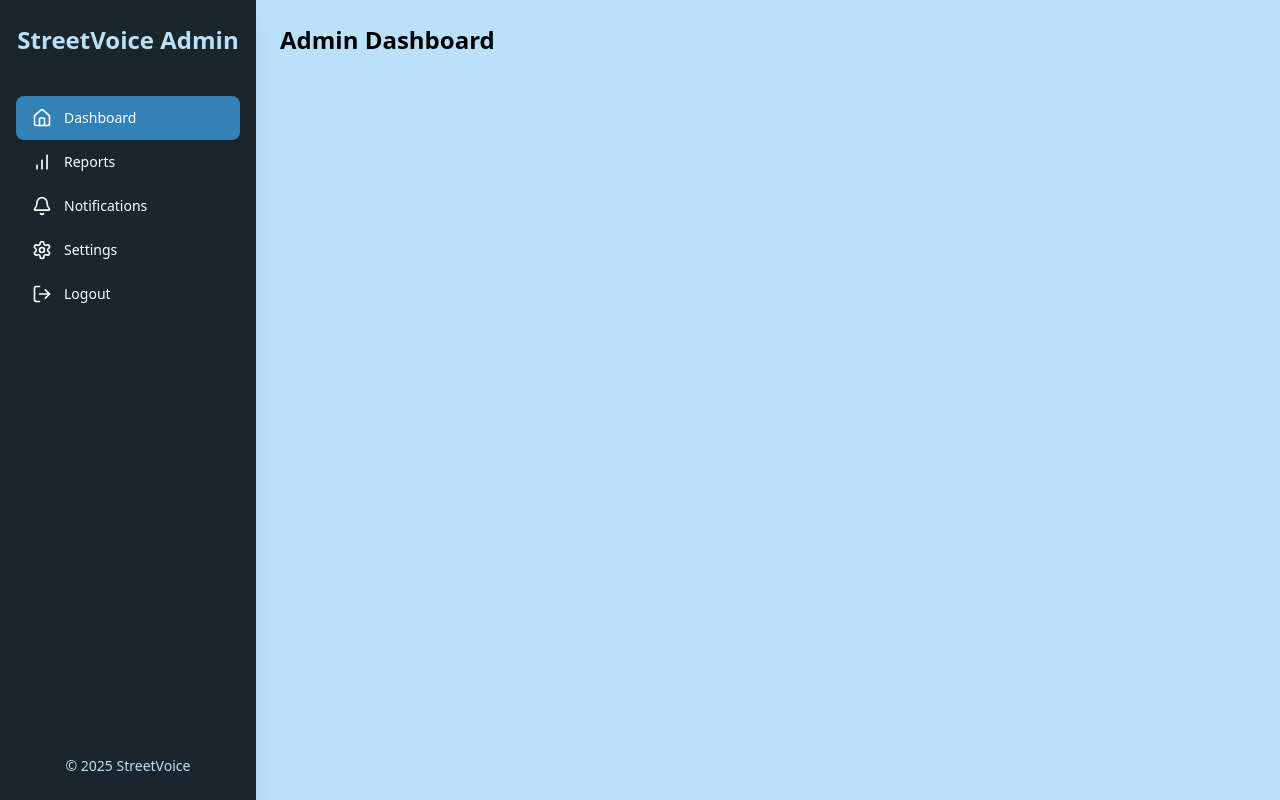
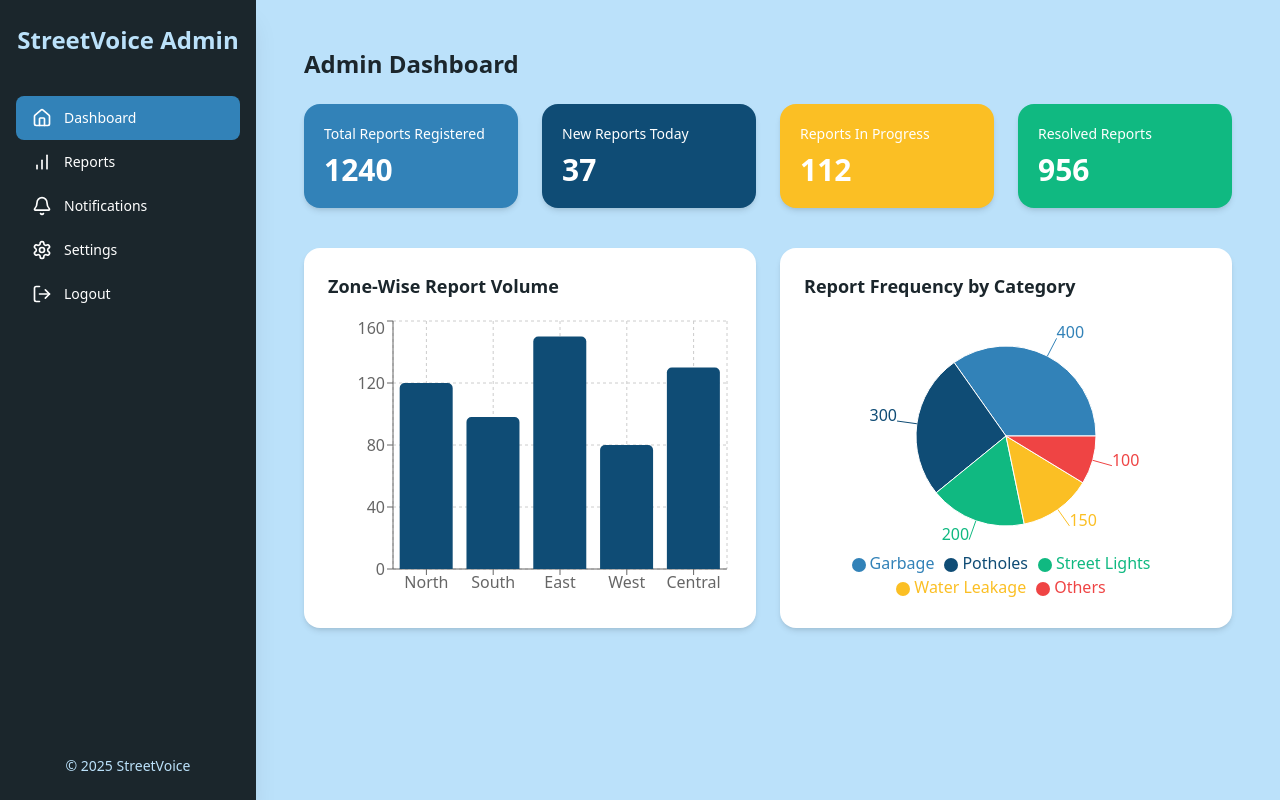
Before and after one commit to arorarish245/StreetVoice, a Next.js app in the folder frontend/: page /admin/dashboard in a window 1280 px wide. Built offline with nearby package versions, Linux system fonts and the light colour scheme.

Commit message:
add zone-wise bar chart and category pie chart to dashboard

```diff
--- a/frontend/package.json
+++ b/frontend/package.json
@@ -17,6 +17,7 @@
     "react": "^19.0.0",
     "react-dom": "^19.0.0",
     "react-icons": "^5.5.0",
+    "recharts": "^2.15.3",
     "tailwindcss-textshadow": "^2.1.3"
   },
   "devDependencies": {
--- a/frontend/src/app/admin/dashboard/page.tsx
+++ b/frontend/src/app/admin/dashboard/page.tsx
@@ -1,8 +1,49 @@
+import ReportPieChart from "@/app/components/ReportPiechart";
+import ZoneBarChart from "@/app/components/ZoneBarchart";
+
 export default function DashboardPage() {
+  const metrics = [
+    {
+      label: "Total Reports Registered",
+      value: 1240,
+      color: "#3282B8", // accent
+    },
+    {
+      label: "New Reports Today",
+      value: 37,
+      color: "#0F4C75", // secondary
+    },
+    {
+      label: "Reports In Progress",
+      value: 112,
+      color: "#FBBF24", // yellow (custom for status)
+    },
+    {
+      label: "Resolved Reports",
+      value: 956,
+      color: "#10B981", // green (custom for status)
+    },
+  ];
+
   return (
-    <div>
-      <h1 className="text-2xl font-bold">Admin Dashboard</h1>
-      {/* Add your dashboard content here */}
+    <div className="p-6">
+      <h1 className="text-2xl font-bold mb-6 text-[#1B262C]">Admin Dashboard</h1>
+      <div className="grid grid-cols-1 sm:grid-cols-2 lg:grid-cols-4 gap-6">
+        {metrics.map((metric, index) => (
+          <div
+            key={index}
+            className="rounded-2xl shadow-md p-5 text-white"
+            style={{ backgroundColor: metric.color }}
+          >
+            <div className="text-sm">{metric.label}</div>
+            <div className="text-3xl font-bold mt-2">{metric.value}</div>
+          </div>
+        ))}
+      </div>
+      <div className="grid grid-cols-1 md:grid-cols-2 gap-6 mt-10">
+        <ZoneBarChart />
+        <ReportPieChart />
+      </div>
     </div>
   );
 }
--- /dev/null
+++ b/frontend/src/app/components/ReportPiechart.tsx
@@ -0,0 +1,51 @@
+// src/app/components/ReportPieChart.tsx
+"use client";
+
+import {
+  PieChart,
+  Pie,
+  Cell,
+  Tooltip,
+  Legend,
+  ResponsiveContainer,
+} from "recharts";
+
+const data = [
+  { name: "Garbage", value: 400 },
+  { name: "Potholes", value: 300 },
+  { name: "Street Lights", value: 200 },
+  { name: "Water Leakage", value: 150 },
+  { name: "Others", value: 100 },
+];
+
+const COLORS = ["#3282B8", "#0F4C75", "#10B981", "#FBBF24", "#EF4444"];
+
+export default function ReportPieChart() {
+  return (
+    <div className="bg-white rounded-2xl shadow-md p-6">
+      <h2 className="text-lg font-semibold text-[#1B262C] mb-4">Report Frequency by Category</h2>
+      <div className="w-full h-72">
+        <ResponsiveContainer>
+          <PieChart>
+            <Pie
+              data={data}
+              dataKey="value"
+              nameKey="name"
+              cx="50%"
+              cy="50%"
+              outerRadius={90}
+              fill="#8884d8"
+              label
+            >
+              {data.map((entry, index) => (
+                <Cell key={`cell-${index}`} fill={COLORS[index % COLORS.length]} />
+              ))}
+            </Pie>
+            <Tooltip />
+            <Legend />
+          </PieChart>
+        </ResponsiveContainer>
+      </div>
+    </div>
+  );
+}
--- /dev/null
+++ b/frontend/src/app/components/ZoneBarchart.tsx
@@ -0,0 +1,41 @@
+// src/app/components/ZoneBarChart.tsx
+"use client";
+
+import {
+  BarChart,
+  Bar,
+  XAxis,
+  YAxis,
+  Tooltip,
+  ResponsiveContainer,
+  CartesianGrid,
+} from "recharts";
+
+const data = [
+  { zone: "North", reports: 120 },
+  { zone: "South", reports: 98 },
+  { zone: "East", reports: 150 },
+  { zone: "West", reports: 80 },
+  { zone: "Central", reports: 130 },
+];
+
+export default function ZoneBarChart() {
+  return (
+    <div className="bg-white rounded-2xl shadow-md p-6">
+      <h2 className="text-lg font-semibold text-[#1B262C] mb-4">
+        Zone-Wise Report Volume
+      </h2>
+      <div className="w-full h-72">
+        <ResponsiveContainer>
+          <BarChart data={data}>
+            <CartesianGrid strokeDasharray="3 3" />
+            <XAxis dataKey="zone" />
+            <YAxis />
+            <Tooltip />
+            <Bar dataKey="reports" fill="#0F4C75" radius={[5, 5, 0, 0]} />
+          </BarChart>
+        </ResponsiveContainer>
+      </div>
+    </div>
+  );
+}
```
Also changed, not shown: 1 other file (tests, documents, lock files or other folders).
